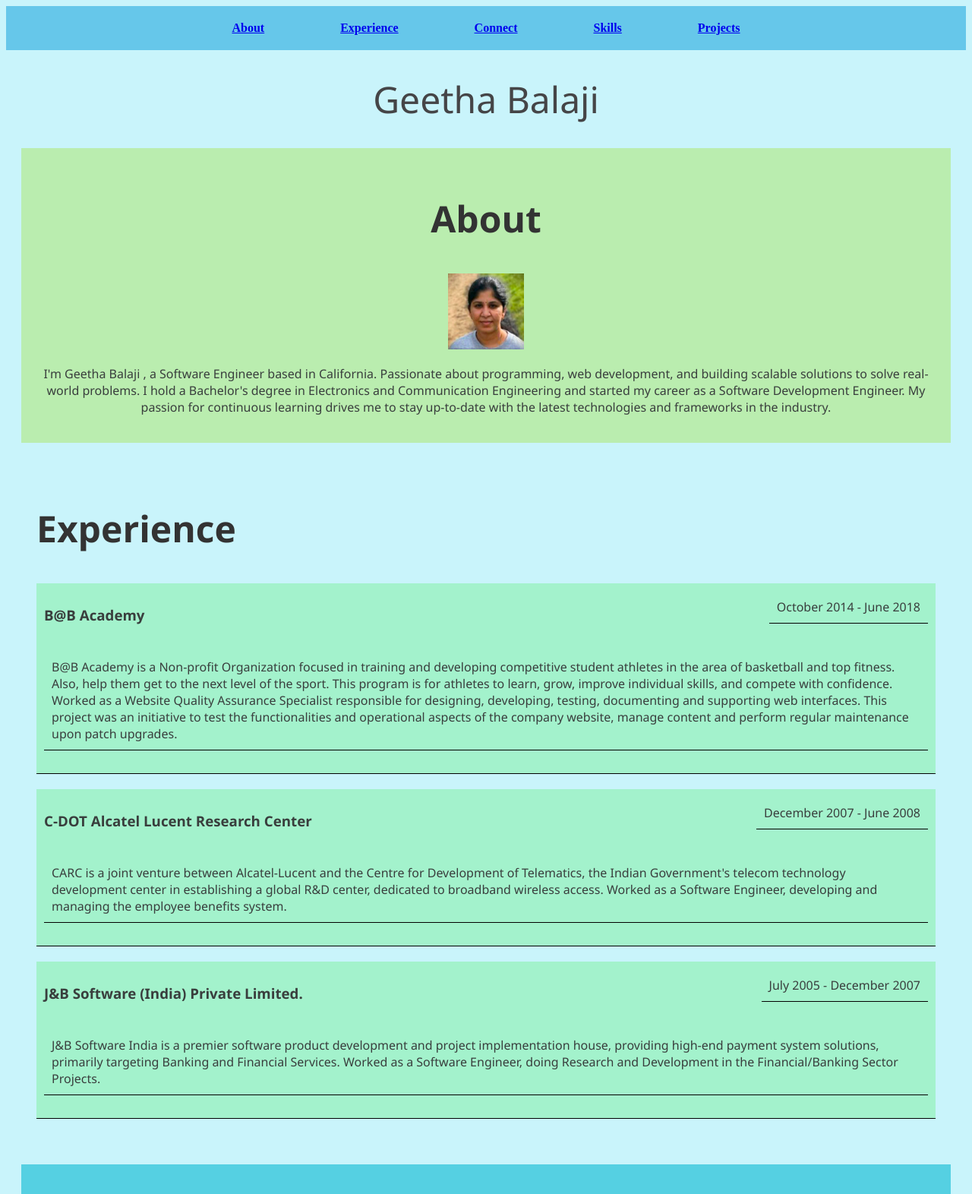
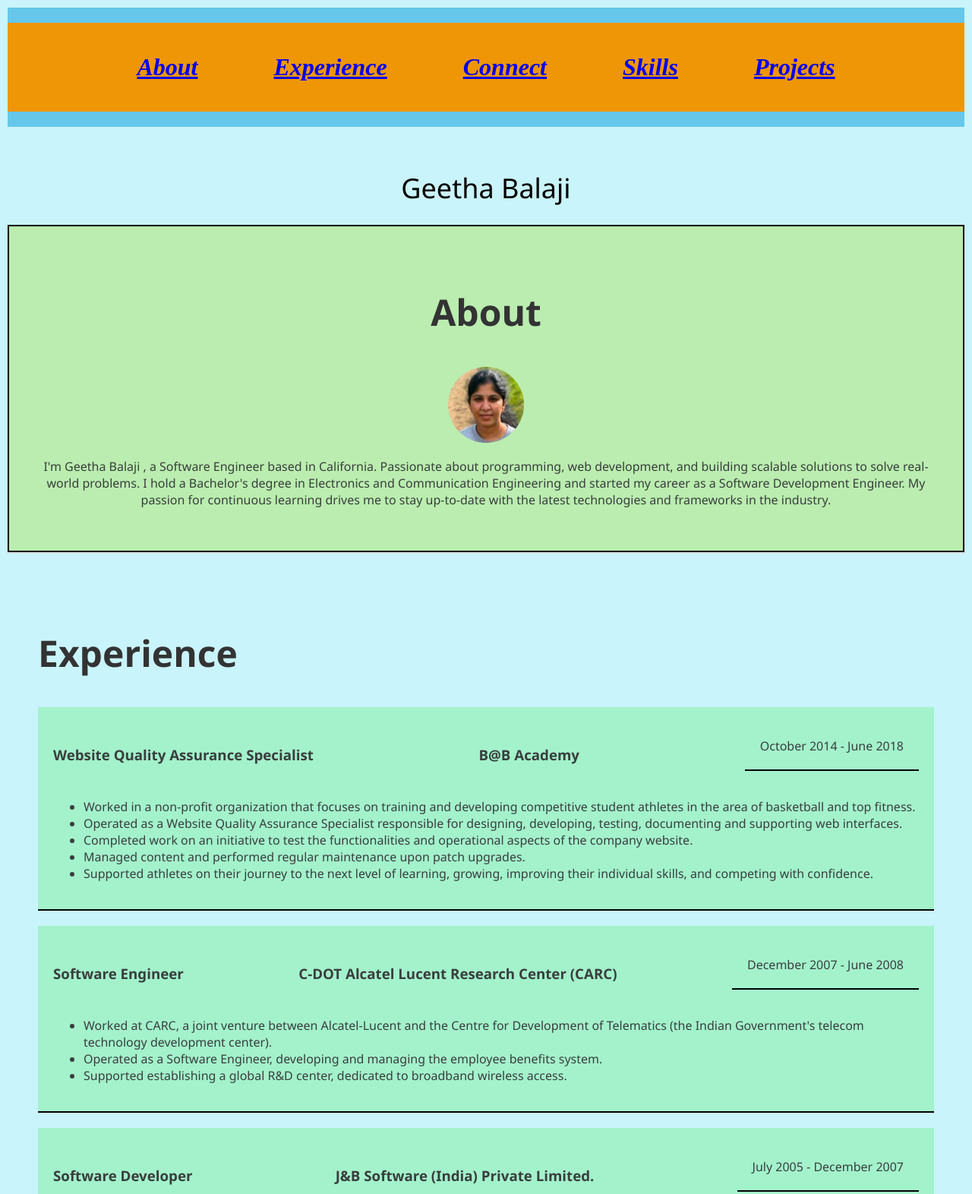
Before and after one commit to Geetha82/geetha-balaji-mars, a plain HTML site: page index.html in a window 1280 px wide. Shown: the top 1572 px of the page at 76% size. Drawn offline with Linux system fonts and the light colour scheme.

Commit message:
responsiveness added

```diff
--- a/css/index.css
+++ b/css/index.css
@@ -1,12 +1,16 @@
+/* =========================================
+   Mobile-First Styles (Default - Phones)
+   ========================================= */
 body {
     background-color: #c9f4fb;
-    /* Change this to your desired color */
     color: #393e3d;
-    /* Example: changes text to red */
+    margin: 0;
+    padding: 0.625rem;
     font-family: 'Segoe UI', Tahoma, Geneva, Verdana, sans-serif;
-    font-size: 16px;
+    font-size: 1em
 }
 
+/* header section */
 header {
     position: sticky;
     /* Fixes the header to the viewport */
@@ -14,11 +18,12 @@ header {
     /* Aligns it to the very top of the screen */
     width: 100%;
     /* Ensures it spans the full width of the screen */
+    height: auto;
     background-color: #66c7ea;
     /* background color */
     color: rgb(230, 217, 241);
     /* text color */
-    padding: 20px 0;
+    padding: 1.25rem 0;
     /* padding */
     z-index: 1000;
     /* Ensures the header is above other content */
@@ -28,10 +33,16 @@ header {
 header nav ul {
     list-style: none;
     display: flex;
+    flex-wrap: wrap;
     justify-content: center;
-    gap: 100px;
+    gap: 6.25rem;
     padding: 0;
     margin: 0;
+}
+
+nav a {
+    font-weight: bold;
+    /* OR use a numeric value like 700 */
 }
 
 h1 {
@@ -42,7 +53,7 @@ h1 {
 }
 
 h2 {
-    font-size: 48px;
+    font-size: 3em;
     /* Sets the size of the font */
     font-weight: bold;
     /* Sets how thick or thin characters in the font rendered */
@@ -50,34 +61,45 @@ h2 {
     /* Sets the color of the text (dark gray in this example) */
 }
 
-
 section {
-    margin: 20px;
+    margin: 1.25rem 0;
     /* space between sections */
-    padding: 20px;
-    /* padding around each section */
-
+    padding: 2.5rem
+        /* padding around each section */
 }
 
+
+/* About section */
 #About {
     text-align: center;
     /*Make title centered */
     background-color: rgb(186, 237, 175);
-    box-shadow: 0 2px 5px rgba(rgb(237, 208, 208), green, blue, alpha);
+    border: 2px solid #020101;
+    box-shadow: 0 0.125rem 0.125rem rgba(237, 208, 208, 0.5);
+    margin-left: auto;
+    margin-right: auto;
 }
 
 #About img {
-    width: 100px;
+    width: 6.25rem;
+    height: 6.25rem;
+    border-radius: 50%;
+    /* Makes the image circular */
+    display: block;
+    margin-left: auto;
+    margin-right: auto;
+    margin-bottom: 1.25rem;
 }
 
-.experience{
+/* Experience Section */
+.experience {
     background-color: rgb(163, 242, 204);
-    padding: 10px;
+    padding: 1.25rem;
     display: flex;
     flex-direction: column;
     /* Stack the header and description vertically */
-    margin-bottom: 20px;
-    border-bottom: 1px solid #020101;
+    margin-bottom: 1.25rem;
+    border-bottom: 0.125rem solid #020101;
 }
 
 .experience-header-row {
@@ -88,13 +110,14 @@ section {
 
 }
 
-/*Description will sit below because of flex-direction: column above */
 .experience description {
-    margin-top: 5px;
+    margin-top: 0.625rem;
 }
 
+
+/* Connect Section */
 #Connect {
-    background-color: rgb(85, 208, 226);
+    background-color: rgb(174, 226, 85);
     font-size: large;
 }
 
@@ -103,9 +126,10 @@ section {
 }
 
 #Connect ul {
-    display: flex;
+    display: grid;
+    grid-template-columns: 1fr;
     justify-content: space-evenly;
-    gap: 20px;
+    gap: 1.25rem;
     padding: 0;
     list-style: none;
 }
@@ -114,3 +138,84 @@ section {
     color: purple;
     text-decoration: underline;
 }
+
+
+/* Footer Section */
+footer {
+    text-align: center;
+    background-color: #66c7ea;
+}
+
+footer {
+    text-align: center;
+    background-color: #66c7ea;
+}
+
+/* =========================================
+   Tablet Styles (Min-Width: 768px)
+   ========================================= */
+
+@media (min-width: 768px) {
+    h1 {
+        font-size: 1.75rem;
+        /* Change 1: Increase font size */
+        color: #e75613;
+        /* Change 2: Change color */
+        margin-top: 3rem;
+        /* Change 3: Add top margin */
+    }
+
+    header nav ul {
+        padding: 1.25rem;
+        /* Change 1: Increase padding */
+        background-color: #e856d0;
+        /* Change 2: Change background color */
+    }
+
+    header {
+        font-size: 1.5rem;
+        /* Change 1: Increase font size */
+        font-style: italic;
+        /* Change 2: Change font style */
+    }
+
+    #Connect ul {
+        grid-template-columns: repeat(3, 1fr);
+        justify-content: center;
+        gap: 1.25rem;
+    }
+}
+
+/* =========================================
+   Desktop Styles (Min-Width: 1024px)
+   ========================================= */
+@media (min-width: 1024px) {
+    h1 {
+        font-size: 2.25rem;
+        /* Change 1: Further increase size */
+        color: #000;
+        /* Change 2: Further change color */
+        margin-top: 3.5rem;
+        /* Change 3: Add top margin */
+    }
+
+    header nav ul {
+        padding: 2.5rem;
+        /* Change 1: Increase padding again */
+        background-color: #ef9607;
+        /* Change 2: Change background color */
+    }
+
+    header {
+        font-size: 2rem;
+        /* Change 1: Further increase size */
+        font-weight: bold;
+        /* Change 2: Change font weight */
+    }
+
+    #Connect ul {
+        grid-template-columns: repeat(3, 1fr);
+        justify-content: center;
+        gap: 3.25rem;
+    }
+}
--- a/index.html
+++ b/index.html
@@ -12,11 +12,11 @@
     <header>
         <nav>
             <ul>
-                <li><a href="#About"><strong>About</strong></a></li>
-                <li><a href="#Experience"><strong>Experience</strong></a></li>
-                <li><a href="#Connect"><strong>Connect</strong></a></li>
-                <li><a href="#Skills"><strong>Skills</strong></a></li>
-                <li><a href="#Projects"><strong>Projects</strong></a></li>
+                <li><a href="#About">About</a></li>
+                <li><a href="#Experience">Experience</a></li>
+                <li><a href="#Connect">Connect</a></li>
+                <li><a href="#Skills">Skills</a></li>
+                <li><a href="#Projects">Projects</a></li>
             </ul>
         </nav>
 
@@ -38,52 +38,58 @@
     </section>
 
 
+
     <section id="Experience">
         <h2>Experience</h2>
 
-
         <div class="experience">
             <div class="experience-header-row">
-                <h3 class="experience-title">B@B Academy</h3>
+                <h3 class="experience-job-title">Website Quality Assurance Specialist</h3>
+                <h3 class="experience-company-title">B@B Academy</h3>
                 <span class="experience">October 2014 - June 2018</span>
             </div>
-            <p class="experience description">B@B Academy is a Non-profit Organization focused in training and
-                developing competitive
-                student athletes in the area of basketball and top fitness. Also, help them get to the next level of
-                the sport. This program is for athletes to learn, grow, improve individual skills, and compete with
-                confidence.
-                Worked as a Website Quality Assurance Specialist responsible for designing, developing, testing,
-                documenting and supporting web interfaces. This project was an initiative to test the functionalities
-                and operational aspects of the company website, manage content and perform regular
-                maintenance upon patch upgrades.</p>
-
+            <ul>
+                <li>Worked in a non-profit organization that focuses on training and developing competitive student
+                    athletes in the area of basketball and top fitness.</li>
+                <li>Operated as a Website Quality Assurance Specialist responsible for designing, developing, testing,
+                    documenting and supporting web interfaces.</li>
+                <li>Completed work on an initiative to test the functionalities and operational aspects of the company
+                    website.</li>
+                <li>Managed content and performed regular maintenance upon patch upgrades.</li>
+                <li>Supported athletes on their journey to the next level of learning, growing, improving their
+                    individual skills, and competing with confidence.</li>
+            </ul>
         </div>
 
         <div class="experience">
             <div class="experience-header-row">
-                <h3 class="experience-title">C-DOT Alcatel Lucent Research Center</h3>
+                <h3 class="experience-job-title">Software Engineer</h3>
+                <h3 class="experience-company-title">C-DOT Alcatel Lucent Research Center (CARC)</h3>
                 <span class="experience">December 2007 - June 2008</span>
             </div>
-            <p class="experience description">CARC is a joint venture between Alcatel-Lucent and the Centre for
-                Development of Telematics,
-                the Indian Government's telecom technology development center in establishing a global R&D
-                center, dedicated to broadband wireless access.
-                Worked as a Software Engineer, developing and managing the employee benefits system.</p>
+            <ul>
+                <li>Worked at CARC, a joint venture between Alcatel-Lucent and the Centre for Development of Telematics
+                    (the Indian Government's telecom technology development center).</li>
+                <li>Operated as a Software Engineer, developing and managing the employee benefits system.</li>
+                <li>Supported establishing a global R&D center, dedicated to broadband wireless access.</li>
+            </ul>
         </div>
 
-             <div class="experience">
+        <div class="experience">
             <div class="experience-header-row">
-                <h3 class="experience-title">J&B Software (India) Private Limited.</h3>
+                <h3 class="experience-job-title">Software Developer</h3>
+                <h3 class="experience-company-title">J&B Software (India) Private Limited.</h3>
                 <span class="experience">July 2005 - December 2007</span>
             </div>
-            <p class="experience description">J&B Software India is a premier software product development and project
-                implementation
-                house, providing high-end payment system solutions, primarily targeting Banking and Financial
-                Services.
-                Worked as a Software Engineer, doing Research and Development in the Financial/Banking Sector
-                Projects.</p>
-
-
+            <ul>
+                <li>Worked at J&B Software India , a premier software product development and project
+                    implementation
+                    house.</li>
+                <li>Operated as a Software Engineer, doing Research and Development in the Financial/Banking Sector
+                    Projects.</li>
+                <li>Provided high-end payment system solutions, primarily targeting Banking and Financial
+                    Services.</li>
+            </ul>
         </div>
 
     </section>
```
